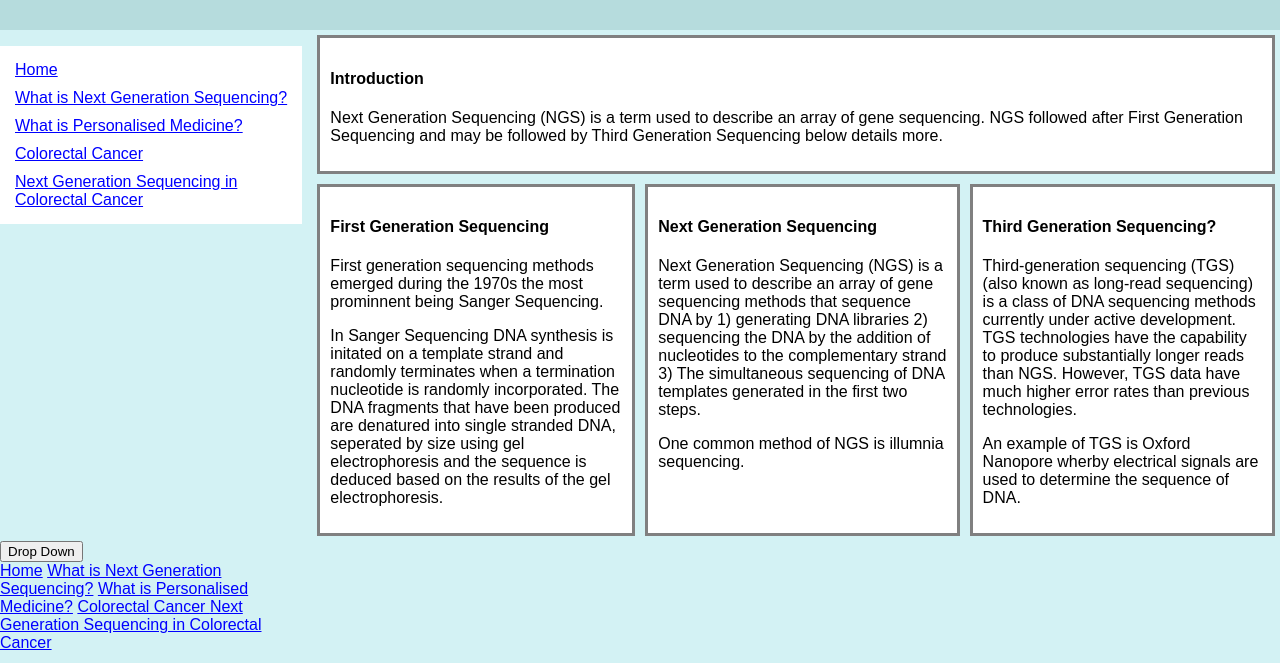
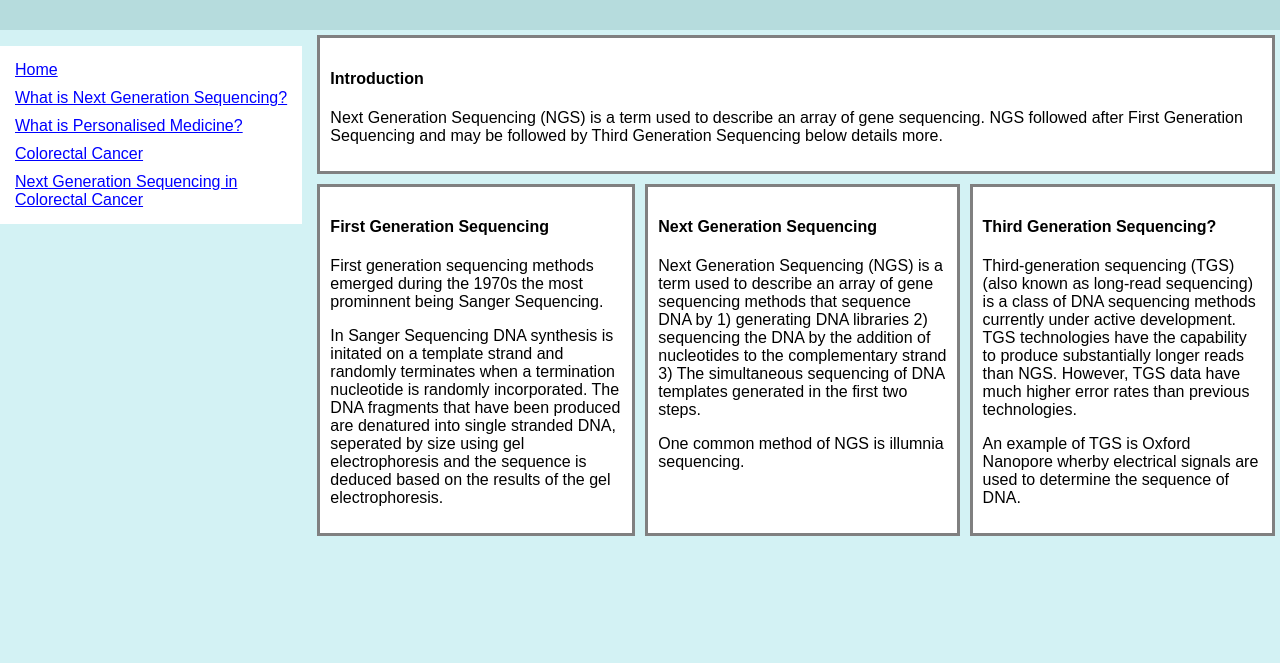
Before and after one commit to KerenAfriyie/NGS-in-CRC, a plain HTML site: page NGS.html in a window 1280 px wide. Shown: the part 137-800 px from the top of the page. Drawn offline with Linux system fonts and the light colour scheme.

Commit message:
Fixed bugs
Fixed dead links
Removed error

```diff
--- a/NGS.html
+++ b/NGS.html
@@ -14,7 +14,7 @@
 	<div class="container2">
 
 	<header class="main-head">
-	<div> <a href="NGS in CRC.html"><img src="https://cdn-icons-png.flaticon.com/512/25/25694.png"></a> </div>
+	<div> <a href="index.html"><img src="https://cdn-icons-png.flaticon.com/512/25/25694.png"></a> </div>
 	<h1>What is Next Generation Sequencing?</h1>
 	</header>
 
@@ -26,17 +26,6 @@
 	 	 	<li><a href="CRC.html">Colorectal Cancer </a></li>
 	  		<li><a href="NGS_CRC.html">Next Generation Sequencing in Colorectal Cancer</a></li>
 	  	</ul>
-	</nav>
-
-	<nav class="dropdown">
-		<button onclick="DropdownFunction()" class="dropdownbutton">Drop Down</button>
-		<div id="ddown" class="ddown-content">
-			<a href="NGS in CRC.html">Home</a>
-	 	 	<a href="NGS.html">What is Next Generation Sequencing?</a>
-	  		<a href="PM.html">What is Personalised Medicine?</a>
-	 	 	<a href="CRC.html">Colorectal Cancer </a>
-	  		<a href="NGS_CRC.html">Next Generation Sequencing in Colorectal Cancer</a>
-	  	</div>
 	</nav>
 
 	<section class="Introduction">
```
Also changed, not shown: CRC.html (+2 -2 lines), PM.html (+1 -1 lines), index.html (+1 -1 lines).
